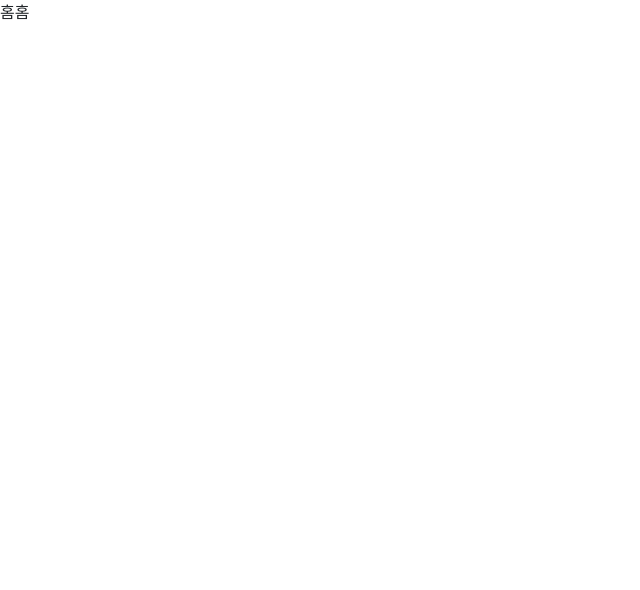
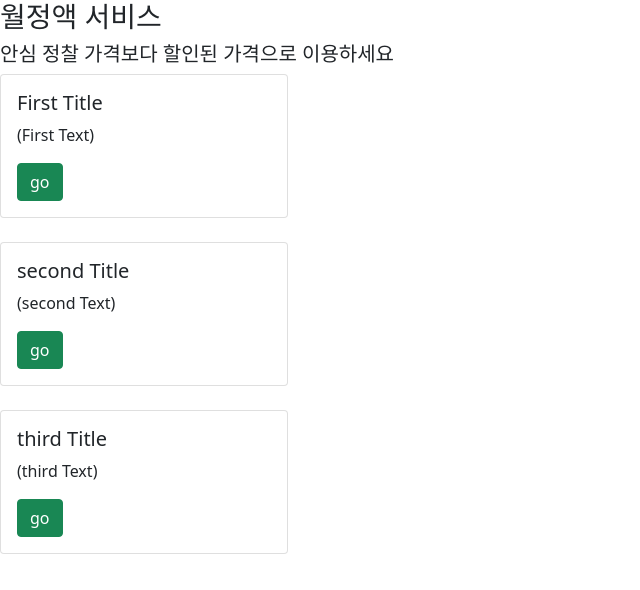
Before and after one commit to hwangseonju/MonitoringBwadrigo, a React (Create React App) app in the folder front/bwadrigo/: page / in a window 1280 px wide. Shown: the top 590 px of the page, without its empty margins (0-640 px from the left). Built offline with nearby package versions, Linux system fonts and the light colour scheme.

Commit message:
Feat:home change

```diff
--- a/front/bwadrigo/src/App.js
+++ b/front/bwadrigo/src/App.js
@@ -40,7 +40,7 @@
         <Route path="/login" element={<Login />} />
         <Route path="/signup" element={<Signup />} />
         <Route path="/signupsuccess" element={<Signupsuccess />} />
-        <Route path="/" element={<Home />} />
+        <Route path="/" element={<ApplyPlan />} />
         <Route path="/member-plan" element={<MemberPlan />} />
         <Route path="/start-termination" element={<StartTermination />} />
         <Route path="/survey-termination" element={<SurveyTermination />} />
```
